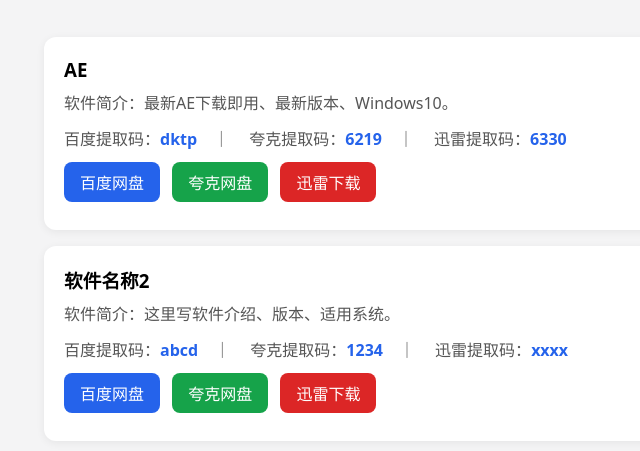
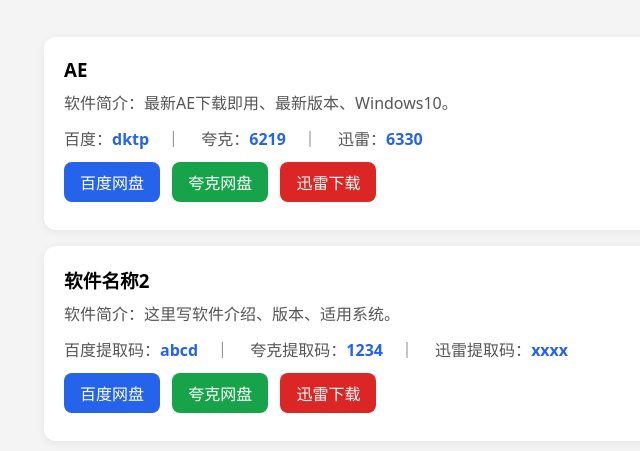
Before and after one commit to gaozhuang1997/Cloud-Soft-Warehouse, a plain HTML site: page index.html in a window 1280 px wide. Shown: the part 79-530 px from the top of the page, without its empty margins (126-766 px from the left). Drawn offline with Linux system fonts and the light colour scheme.

Commit message:
Update index.html

```diff
--- a/index.html
+++ b/index.html
@@ -26,9 +26,12 @@
         <h3>AE</h3>
         <p>软件简介：最新AE下载即用、最新版本、Windows10。</p>
         <p>
-            百度提取码：<span class="code">dktp</span>　｜
-            夸克提取码：<span class="code">6219</span>　｜
-            迅雷提取码：<span class="code">6330</span>
+<p>
+    百度：<span class="code baidu-code">dktp</span>　｜
+    夸克：<span class="code quark-code">6219</span>　｜
+    迅雷：<span class="code xunlei-code">6330</span>
+</p>
+
         </p>
         <a class="btn baidu" href="https://pan.baidu.com/s/1rwaFnSiA_kfVICJzaYJ0zA" target="_blank">百度网盘</a>
         <a class="btn quark" href="粘贴夸克网盘链接" target="_blank">夸克网盘</a>
```
